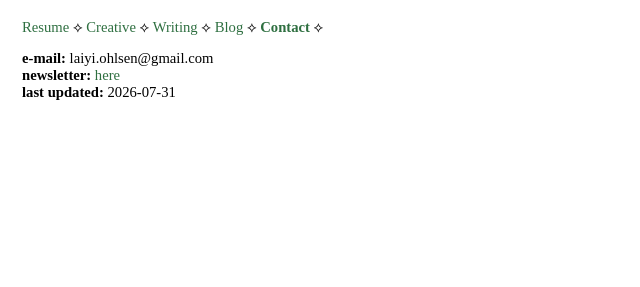
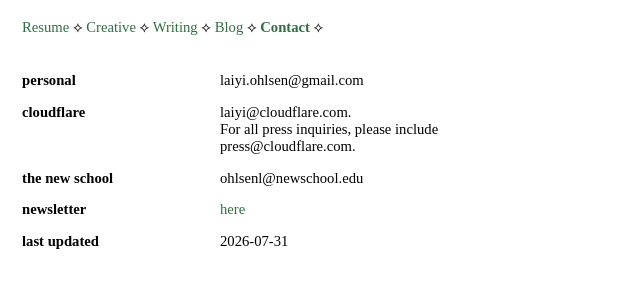
Before and after one commit to laiyi-ohlsen/personal-site, an Eleventy site: page src/sections/contact.md in a window 1280 px wide. Shown: the part 75-362 px from the top of the page, without its empty margins (0-640 px from the left). Built offline with nearby package versions, Linux system fonts and the light colour scheme; Eleventy itself is replaced by a stand-in of ours; files that its build step writes are made by us from their sources; what eleventy-plugin-clean would draw is missing.

Commit message:
Add video section, CV, contact table, misc updates (videos excluded from repo)

```diff
--- a/public/style.css
+++ b/public/style.css
@@ -87,8 +87,23 @@ li {
   padding-left: 0;
 }
 
+table {
+  border-collapse: collapse;
+  margin: 1em 0;
+}
+
+th, td {
+  text-align: left;
+  vertical-align: top;
+  padding: 0.5em 1.5em 0.5em 0;
+}
+
+th:first-child, td:first-child {
+  min-width: 12em;
+}
+
 /* ========== Project Images ========== */
-img {
+video, img {
   max-width: 100%;
   height: auto;
   display: block;
--- a/src/_data/types.json
+++ b/src/_data/types.json
@@ -4,6 +4,7 @@
   "creative",
   "writing",
   "blog",
+  "video",
   "talks",
   "contact"
 ]
--- a/src/sections/contact.md
+++ b/src/sections/contact.md
@@ -5,6 +5,10 @@ type: contact
 permalink: "{{ type | slugify }}/index.html"
 ---
 
-**e-mail:** laiyi.ohlsen@gmail.com\
-**newsletter:** [here](https://airtable.com/appvV8MMrAV8cSgcy/pagoUTkELI4yZAiz1/form)\
-**last updated:** 2026-07-31
+| | |
+|---|---|
+| **personal** | laiyi.ohlsen@gmail.com |
+| **cloudflare** | laiyi@cloudflare.com.<br>For all press inquiries, please include press@cloudflare.com. |
+| **the new school** | ohlsenl@newschool.edu |
+| **newsletter** | [here](https://airtable.com/appvV8MMrAV8cSgcy/pagoUTkELI4yZAiz1/form) |
+| **last updated** | 2026-07-31 |
--- a/src/style.css
+++ b/src/style.css
@@ -87,8 +87,23 @@ li {
   padding-left: 0;
 }
 
+table {
+  border-collapse: collapse;
+  margin: 1em 0;
+}
+
+th, td {
+  text-align: left;
+  vertical-align: top;
+  padding: 0.5em 1.5em 0.5em 0;
+}
+
+th:first-child, td:first-child {
+  min-width: 12em;
+}
+
 /* ========== Project Images ========== */
-img {
+video, img {
   max-width: 100%;
   height: auto;
   display: block;
```
Also changed, not shown: src/sections/video.md (added, +16 -0 lines), public/contact/index.html, public/creative/index.html, src/_includes/_projects.njk (added), src/sections/cv.md (added), 4 other files.
